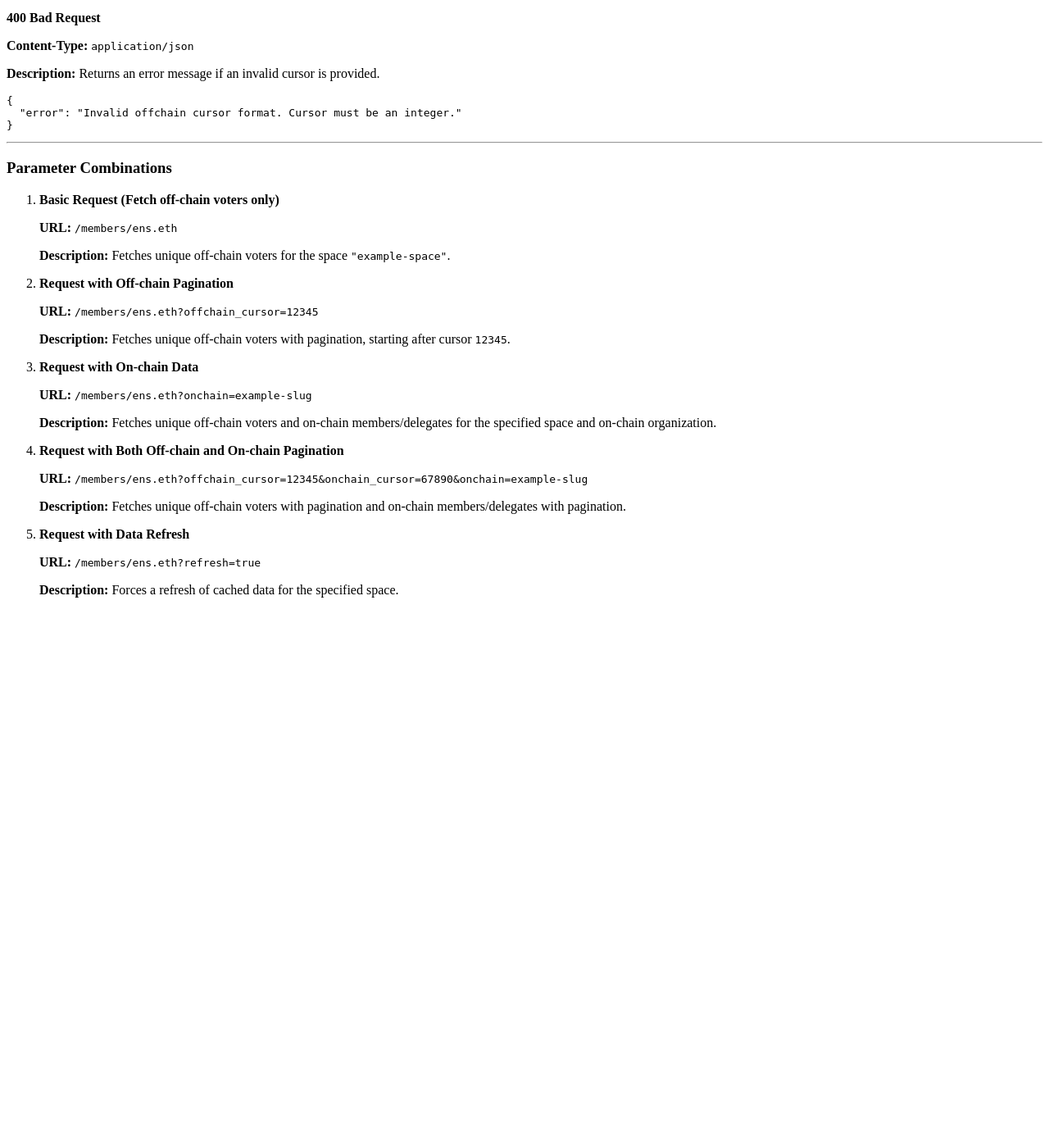
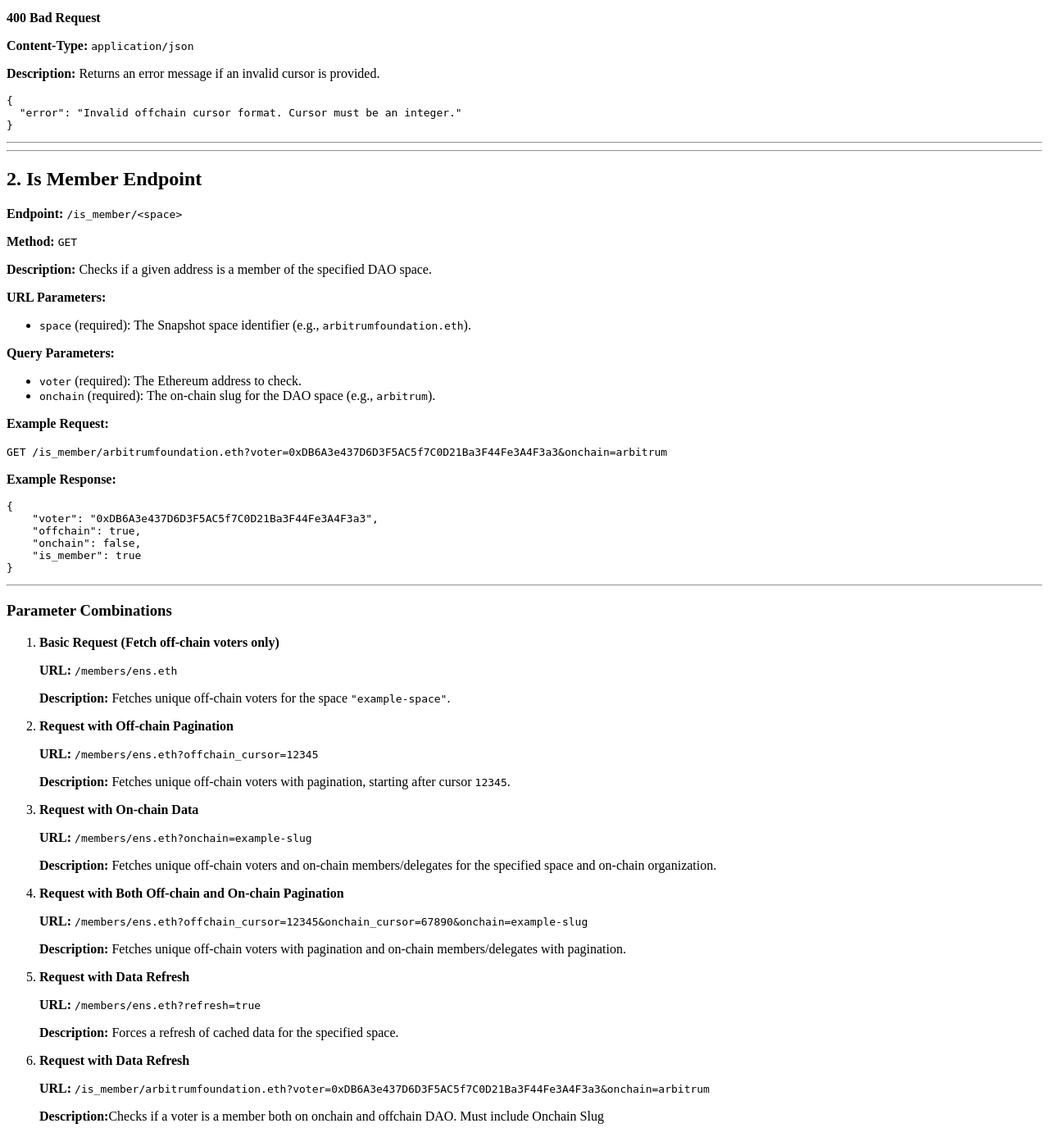
Before and after one commit to metagov/daostar-EIP-4824-Members-URI-Template, a Flask app: page / in a window 1280 px wide. Shown: the part 1244-2631 px from the top of the page at 82% size. Before the commit the page ends 1973 px from the top, so only its background shows below. Run offline with Flask 3, Linux system fonts and the light colour scheme.

Commit message:
isMember API

```diff
--- a/main.py
+++ b/main.py
@@ -233,6 +233,116 @@ async def fetch_onchain_members(onchain_slug, cursor=None, refresh=False):
     return onchain_members, delegates, last_cursor
 
 
+@app.route('/is_member/<space>', methods=['GET'])
+async def is_member(space):
+    """Endpoint to check if an address is a member."""
+    voter = request.args.get('voter')
+    onchain_slug = request.args.get('onchain')
+
+    if not voter:
+        return jsonify({"error": "Voter address is required"}), 400
+
+    if not space:
+        return jsonify({"error": "Space identifier is required"}), 400
+
+    is_offchain_member = False
+    is_onchain_member = False
+
+    try:
+        url = "https://hub.snapshot.org/graphql"
+        query = """
+        query isMember ($where: VoteWhere, $first: Int!) {
+            votes(where: $where, first: $first) {
+                id
+            }
+        }
+        """
+        variables = {"where": {"voter": voter, "space": space}, "first": 1}
+        snapshot_result = await safe_request(url, {'query': query, 'variables': variables})
+
+        if snapshot_result is None or 'data' not in snapshot_result or 'votes' not in snapshot_result['data']:
+            raise ValueError("Invalid response from Snapshot API")
+
+        is_offchain_member = bool(snapshot_result['data']['votes'])
+    except Exception as e:
+        print(f"Error checking offchain membership: {e}")
+        return jsonify({"error": "Failed to check offchain membership, provide valid inputs.", "details": str(e)}), 500
+
+    if onchain_slug:
+        try:
+            api_url = "https://api.tally.xyz/query"
+            api_key = os.getenv('TALLY_API_KEY')
+
+            if not api_key:
+                return jsonify({"error": "TALLY_API_KEY environment variable not set"}), 500
+
+            query_org_id = """
+            query {
+              organizationSlugToId(slug: "%s")
+            }
+            """ % onchain_slug
+
+            headers = {
+                "Api-key": f"{api_key}",
+                "Content-Type": "application/json"
+            }
+
+            async with aiohttp.ClientSession() as session:
+                async with session.post(api_url, json={"query": query_org_id}, headers=headers) as response_org_id:
+                    if response_org_id.status != 200:
+                        error_message = await response_org_id.text()
+                        raise ValueError(f"Failed to fetch organization ID: {error_message}")
+
+                    response_data = await response_org_id.json()
+                    if 'data' not in response_data or 'organizationSlugToId' not in response_data['data']:
+                        raise ValueError("Invalid response from Tally API for organization ID")
+
+                    organization_id = response_data['data']['organizationSlugToId']
+
+                # Query delegates for the specific voter address
+                query_delegate = """
+                query Delegates($input: DelegatesInput!) {
+                  delegates(input: $input) {
+                    nodes {
+                      ... on Delegate {
+                        account {
+                          address
+                        }
+                      }
+                    }
+                  }
+                }
+                """
+                variables_delegate = {
+                    "input": {
+                        "filters": {
+                            "organizationId": organization_id,
+                            "address": voter
+                        }
+                    }
+                }
+
+                async with session.post(api_url, json={"query": query_delegate, "variables": variables_delegate}, headers=headers) as response_delegate:
+                    if response_delegate.status != 200:
+                        error_message = await response_delegate.text()
+                        raise ValueError(f"Failed to fetch delegate data: {error_message}")
+
+                    delegate_data = await response_delegate.json()
+                    if 'data' not in delegate_data or 'delegates' not in delegate_data['data']:
+                        raise ValueError("Invalid response from Tally API for delegate data")
+
+                    is_onchain_member = bool(delegate_data['data']['delegates']['nodes'])
+        except Exception as e:
+            print(f"Error checking onchain membership: {e}")
+            return jsonify({"error": "Failed to check onchain membership, provide valid inputs.", "details": str(e)}), 500
+
+    return jsonify({
+        "voter": voter,
+        "offchain": is_offchain_member,
+        "onchain": is_onchain_member,
+        "is_member": is_offchain_member or is_onchain_member
+    })
+
 
 @app.route('/members/<space>', methods=['GET'])
 async def get_unique_voters(space):
--- a/templates/docs.html
+++ b/templates/docs.html
@@ -93,6 +93,31 @@
 
     <hr>
 
+    <hr>
+        <h2>2. Is Member Endpoint</h2>
+        <p><strong>Endpoint:</strong> <code>/is_member/&lt;space&gt;</code></p>
+        <p><strong>Method:</strong> <code>GET</code></p>
+        <p><strong>Description:</strong> Checks if a given address is a member of the specified DAO space.</p>
+        <p><strong>URL Parameters:</strong></p>
+        <ul>
+            <li><code>space</code> (required): The Snapshot space identifier (e.g., <code>arbitrumfoundation.eth</code>).</li>
+        </ul>
+        <p><strong>Query Parameters:</strong></p>
+        <ul>
+            <li><code>voter</code> (required): The Ethereum address to check.</li>
+            <li><code>onchain</code> (required): The on-chain slug for the DAO space (e.g., <code>arbitrum</code>).</li>
+        </ul>
+        <p><strong>Example Request:</strong></p>
+        <code>GET /is_member/arbitrumfoundation.eth?voter=0xDB6A3e437D6D3F5AC5f7C0D21Ba3F44Fe3A4F3a3&onchain=arbitrum</code>
+        <p><strong>Example Response:</strong></p>
+        <pre>{
+    "voter": "0xDB6A3e437D6D3F5AC5f7C0D21Ba3F44Fe3A4F3a3",
+    "offchain": true,
+    "onchain": false,
+    "is_member": true
+}</pre>
+        <hr>
+
     <h3>Parameter Combinations</h3>
     <ol>
         <li><strong>Basic Request (Fetch off-chain voters only)</strong></li>
@@ -114,6 +139,10 @@
         <li><strong>Request with Data Refresh</strong></li>
         <p><strong>URL:</strong> <code>/members/ens.eth?refresh=true</code></p>
         <p><strong>Description:</strong> Forces a refresh of cached data for the specified space.</p>
+
+        <li><strong>Request with Data Refresh</strong></li>
+            <p><strong>URL:</strong> <code>/is_member/arbitrumfoundation.eth?voter=0xDB6A3e437D6D3F5AC5f7C0D21Ba3F44Fe3A4F3a3&onchain=arbitrum</code></p>
+            <p><strong>Description:</strong>Checks if a voter is a member both on onchain and offchain DAO. Must include Onchain Slug</p>
     </ol>
 </body>
 </html>
```
